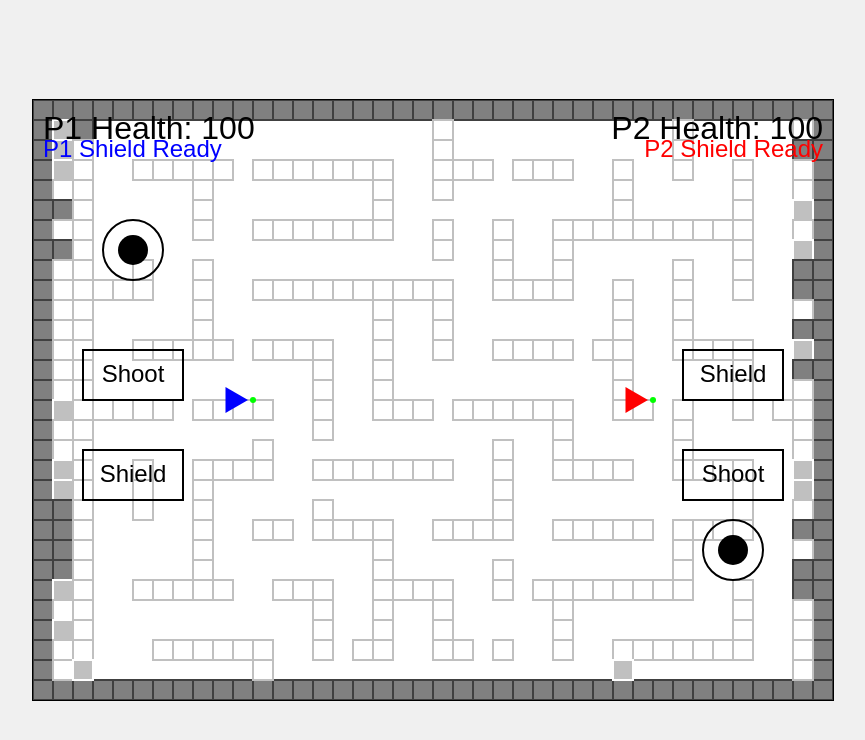
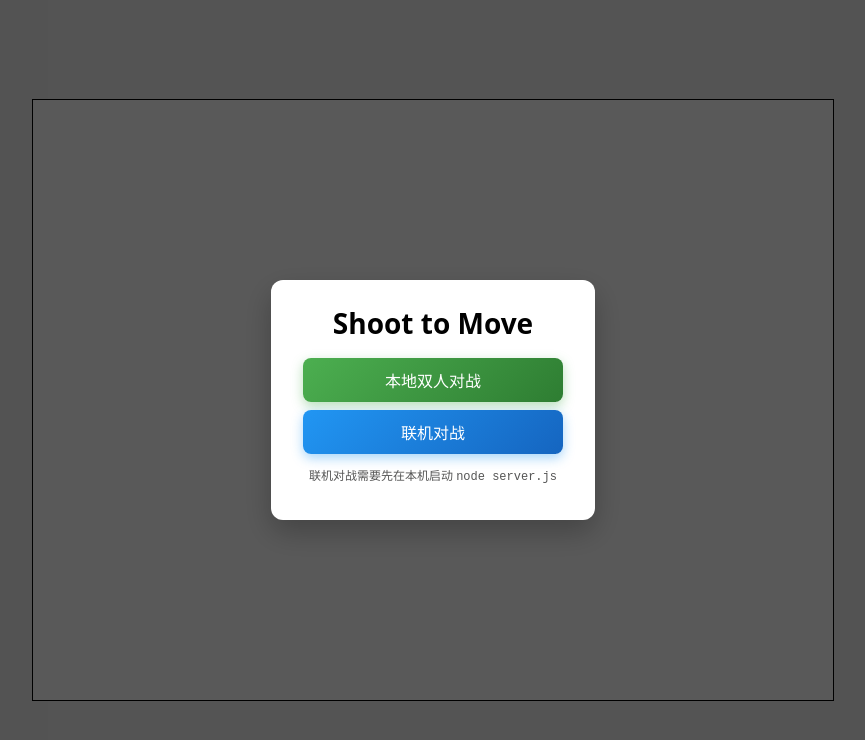
Before and after one commit to DERFzyh/shoot_to_move-game, a website: page html/index.html in a window 1280 px wide. Shown: the whole page, without its empty margins (207-1072 px from the left). Drawn offline with Linux system fonts and the light colour scheme.

Commit message:
能联机了

```diff
--- a/html/index.html
+++ b/html/index.html
@@ -17,10 +17,82 @@
         canvas {
             border: 1px solid black;
             background-color: white;
+            display: block;
+        }
+        #menuOverlay {
+            position: fixed;
+            inset: 0;
+            background: rgba(0, 0, 0, 0.65);
+            display: flex;
+            justify-content: center;
+            align-items: center;
+            z-index: 10;
+        }
+        .menu-panel {
+            background: #ffffff;
+            border-radius: 12px;
+            padding: 24px 32px;
+            box-shadow: 0 12px 30px rgba(0,0,0,0.25);
+            text-align: center;
+            min-width: 260px;
+            font-family: system-ui, -apple-system, BlinkMacSystemFont, "Segoe UI", sans-serif;
+        }
+        .menu-panel h1 {
+            margin-top: 0;
+            margin-bottom: 16px;
+            font-size: 28px;
+        }
+        .menu-panel button {
+            display: block;
+            width: 100%;
+            margin: 8px 0;
+            padding: 10px 0;
+            border-radius: 8px;
+            border: none;
+            font-size: 16px;
+            cursor: pointer;
+            transition: transform 0.1s ease, box-shadow 0.1s ease, background 0.15s ease;
+        }
+        #btnLocal {
+            background: linear-gradient(135deg, #4CAF50, #2E7D32);
+            color: white;
+            box-shadow: 0 4px 12px rgba(76,175,80,0.4);
+        }
+        #btnOnline {
+            background: linear-gradient(135deg, #2196F3, #1565C0);
+            color: white;
+            box-shadow: 0 4px 12px rgba(33,150,243,0.4);
+        }
+        .menu-panel button:hover {
+            transform: translateY(-1px);
+            box-shadow: 0 6px 16px rgba(0,0,0,0.25);
+        }
+        .menu-panel button:active {
+            transform: translateY(0);
+            box-shadow: 0 2px 6px rgba(0,0,0,0.2);
+        }
+        .tip {
+            font-size: 12px;
+            color: #555;
+            margin-top: 12px;
+        }
+        .status {
+            font-size: 12px;
+            margin-top: 6px;
+            color: #d32f2f;
         }
     </style>
 </head>
 <body>
+    <div id="menuOverlay">
+        <div class="menu-panel">
+            <h1>Shoot to Move</h1>
+            <button id="btnLocal">本地双人对战</button>
+            <button id="btnOnline">联机对战</button>
+            <p class="tip">联机对战需要先在本机启动 <code>node server.js</code></p>
+            <p id="netStatus" class="status"></p>
+        </div>
+    </div>
     <canvas id="gameCanvas" width="800" height="600"></canvas>
     <script src="script.js"></script>
 </body>
--- a/html/script.js
+++ b/html/script.js
@@ -1155,7 +1155,55 @@ function gameLoop(currentTime) {
     }
 }
 
-// 启动：默认开启联机连接；如果服务器连不上，仍然可以本地单机
-setupOnline();
-initGame(true); // 本地随机地图（单机模式），如果联机成功，会在收到服务器 init 时覆盖
-requestAnimationFrame(gameLoop);
+// ======= 菜单与启动逻辑 =======
+const menuOverlay = document.getElementById('menuOverlay');
+const btnLocal = document.getElementById('btnLocal');
+const btnOnline = document.getElementById('btnOnline');
+const netStatus = document.getElementById('netStatus');
+
+function hideMenu() {
+    if (menuOverlay) {
+        menuOverlay.style.display = 'none';
+    }
+}
+
+function showMenuMessage(msg, color = '#d32f2f') {
+    if (netStatus) {
+        netStatus.textContent = msg;
+        netStatus.style.color = color;
+    }
+}
+
+if (btnLocal) {
+    btnLocal.addEventListener('click', () => {
+        onlineMode = false;
+        myRole = null;
+        myPlayer = null;
+        otherPlayer = null;
+        hideMenu();
+        initGame(true); // 本地随机地图
+        if (!lastTime) {
+            requestAnimationFrame(gameLoop);
+        }
+    });
+}
+
+if (btnOnline) {
+    btnOnline.addEventListener('click', () => {
+        if (socket && socket.readyState === WebSocket.OPEN) {
+            // 已经连上，直接开始（等服务器 init）
+            hideMenu();
+            showMenuMessage('');
+        } else {
+            showMenuMessage('正在连接服务器...', '#1565C0');
+            setupOnline();
+            // 真正的 initGame 会在收到服务器 init 后执行
+            hideMenu();
+        }
+        if (!lastTime) {
+            requestAnimationFrame(gameLoop);
+        }
+    });
+}
+
+// 默认先不启动游戏循环，等玩家在菜单选择模式后再启动
```
Also changed, not shown: html/package.json (added, +19 -0 lines), 2 other files.
